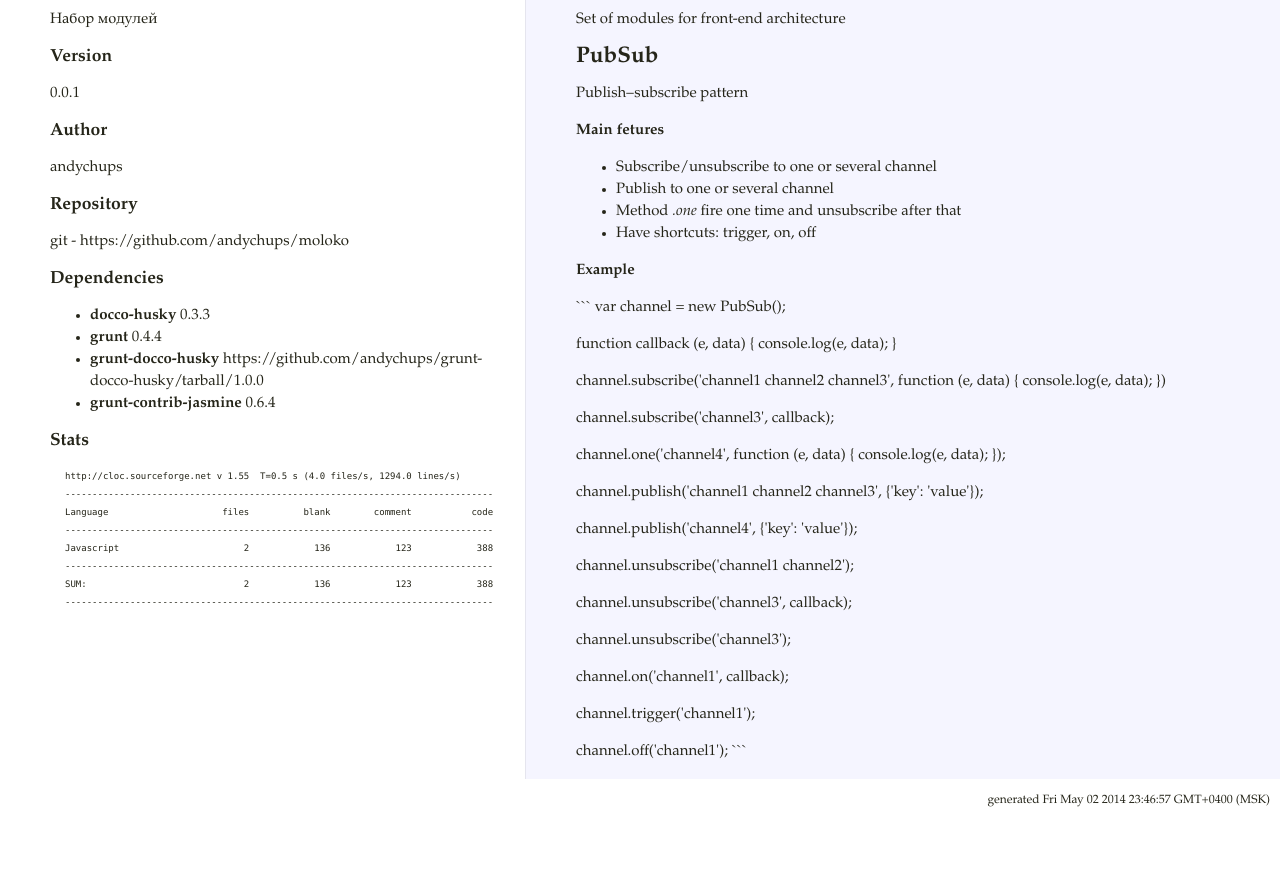
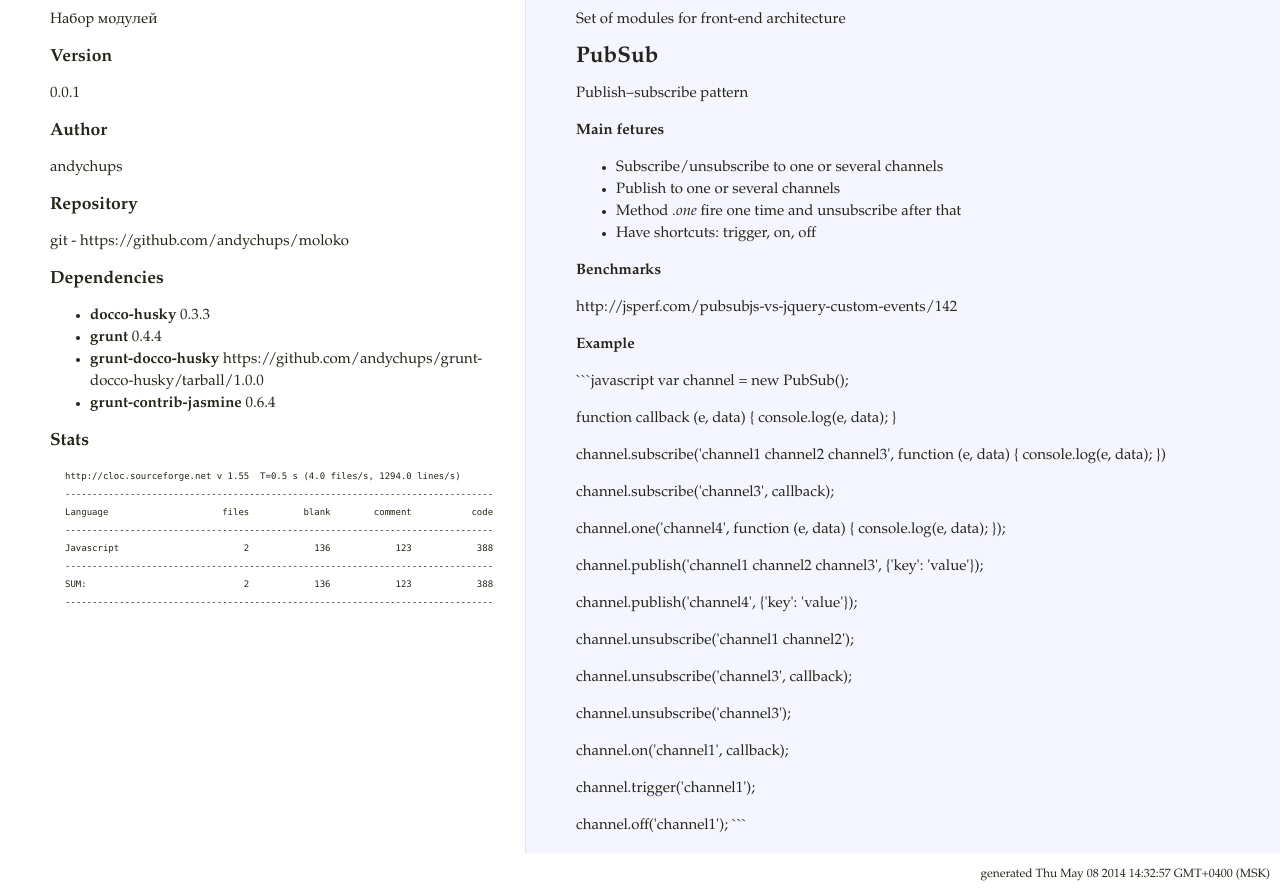
Before and after one commit to andychups/moloko, a website: page docs/index.html in a window 1280 px wide. Shown: the part 108-1003 px from the top of the page. Before the commit the page ends 929 px from the top, so only its background shows below. Drawn offline with Linux system fonts and the light colour scheme.

Commit message:
* Правки доки

````diff
--- a/docs/index.html
+++ b/docs/index.html
@@ -19,15 +19,19 @@ SUM:                             2            136            123            388
 <p><strong>Main fetures</strong></p>
 
 <ul>
-<li>Subscribe/unsubscribe to one or several channel</li>
-<li>Publish to one or several channel</li>
+<li>Subscribe/unsubscribe to one or several channels</li>
+<li>Publish to one or several channels</li>
 <li>Method <em>.one</em> fire one time and unsubscribe after that</li>
 <li>Have shortcuts: trigger, on, off</li>
 </ul>
 
+<p><strong>Benchmarks</strong></p>
+
+<p>http://jsperf.com/pubsubjs-vs-jquery-custom-events/142</p>
+
 <p><strong>Example</strong></p>
 
-<p>```
+<p>```javascript
 var channel = new PubSub();</p>
 
 <p>function callback (e, data) {
@@ -59,4 +63,4 @@ var channel = new PubSub();</p>
 <p>channel.trigger('channel1');</p>
 
 <p>channel.off('channel1');
-```</p>  </td></tr></tbody></table><div id="generated">generated Fri May 02 2014 23:46:57 GMT+0400 (MSK)  </div><div id="projectname"><a href="./index.html">moloko</a></div></div></body></html>
+```</p>  </td></tr></tbody></table><div id="generated">generated Thu May 08 2014 14:32:57 GMT+0400 (MSK)  </div><div id="projectname"><a href="./index.html">moloko</a></div></div></body></html>
````
Also changed, not shown: docs/modules/PubSub/PubSub.js.html (+1 -1 lines), docs/modules/PubSub/PubSub.test.js.html (+1 -1 lines), modules/PubSub/PubSub.test.js (+1 -1 lines).
